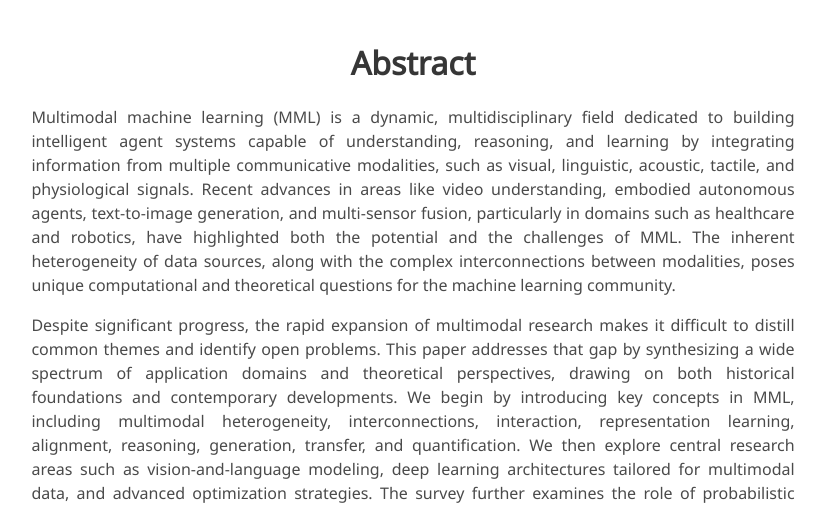
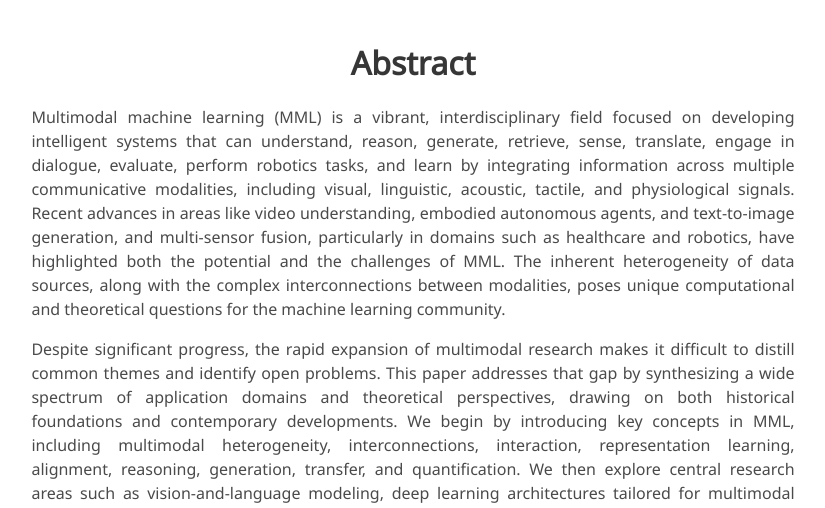
Before and after one commit to madanbaduwal/MMML-Survey, a plain HTML site: page index.html in a window 1280 px wide. Shown: the part 765-1273 px from the top of the page, without its empty margins (227-1052 px from the left). Drawn offline with nearby package versions, Linux system fonts and the light colour scheme; some icons are missing; a web font is replaced by a local one.

Commit message:
Update index.html

```diff
--- a/index.html
+++ b/index.html
@@ -195,9 +195,9 @@
         <h2 class="title is-3">Abstract</h2>
         <div class="content has-text-justified">
           <p>
-            Multimodal machine learning (MML) is a dynamic, multidisciplinary field dedicated to building intelligent agent systems capable of
-            understanding, reasoning, and learning by integrating information from multiple communicative modalities, such as visual, linguistic,
-            acoustic, tactile, and physiological signals. Recent advances in areas like video understanding, embodied autonomous agents, text-to-image
+            Multimodal machine learning (MML) is a vibrant, interdisciplinary field focused on developing intelligent systems that can understand, reason, generate, retrieve, sense, translate,
+            engage in dialogue, evaluate, perform robotics tasks, and learn by integrating information across multiple communicative modalities, including visual, linguistic, acoustic, tactile,
+            and physiological signals. Recent advances in areas like video understanding, embodied autonomous agents, and text-to-image
             generation, and multi-sensor fusion, particularly in domains such as healthcare and robotics, have highlighted both the potential and the
             challenges of MML. The inherent heterogeneity of data sources, along with the complex interconnections between modalities, poses unique
             computational and theoretical questions for the machine learning community.
```
